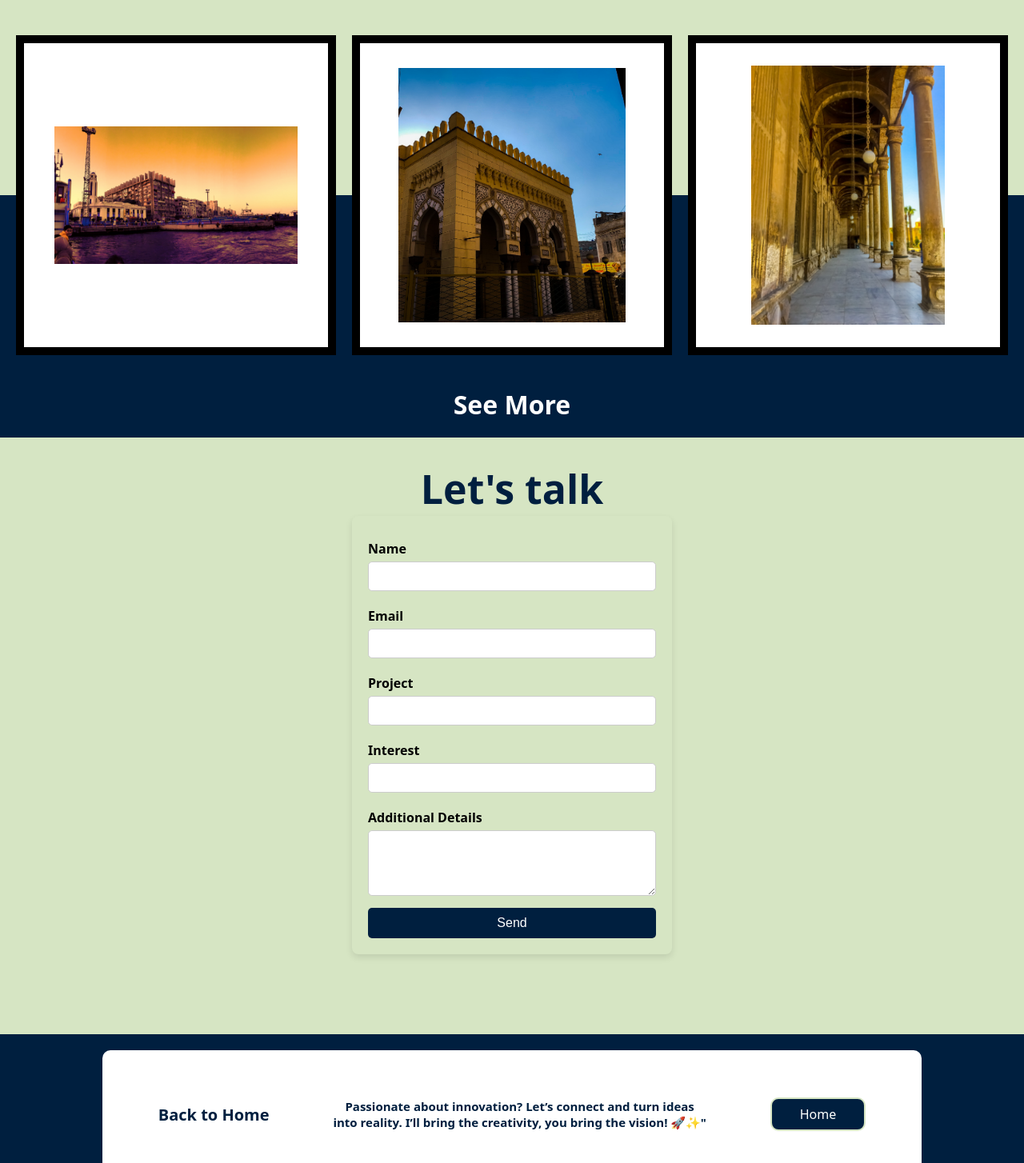
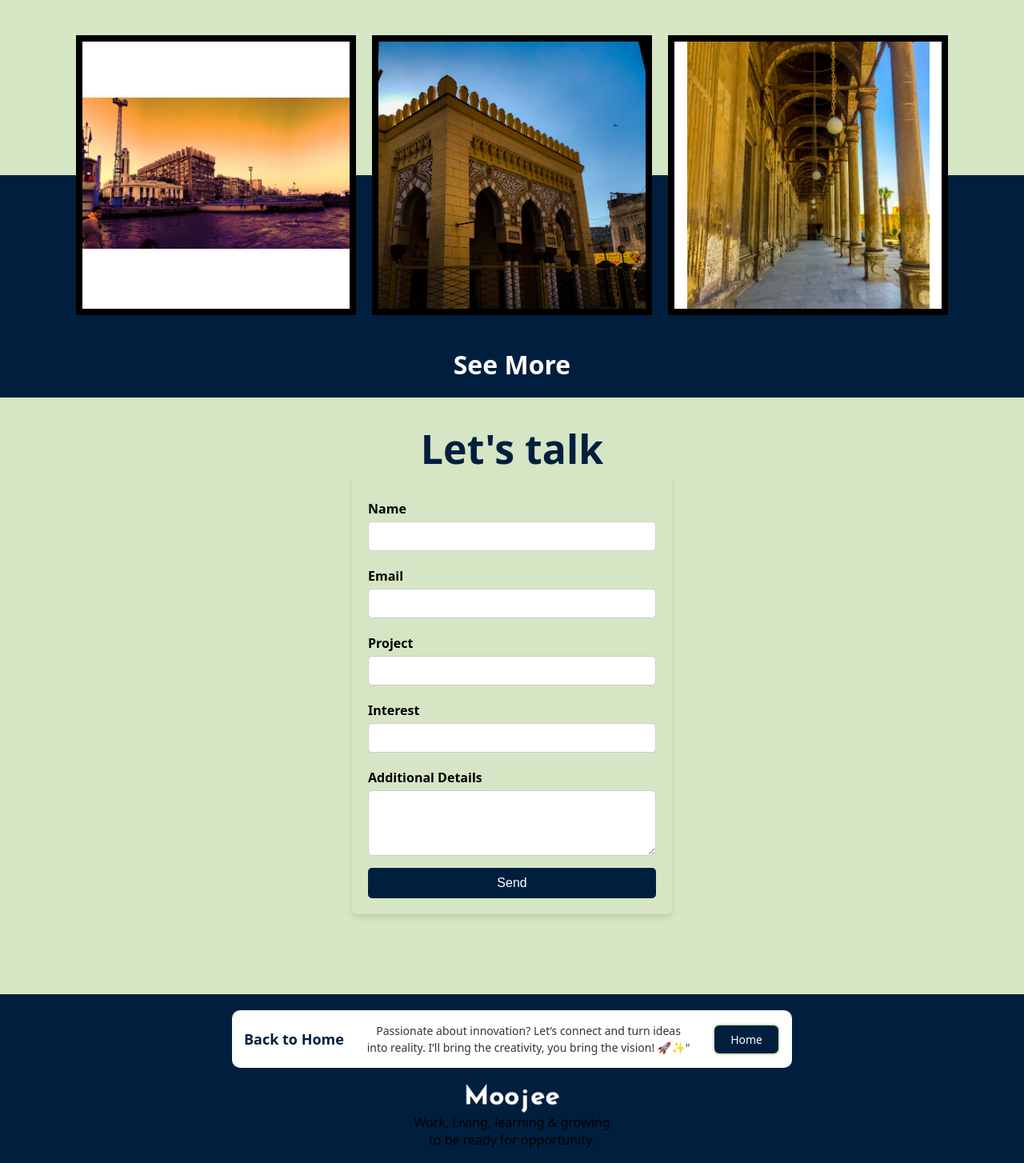
Before and after one commit to mohamedelkhoreby/portofilo, a React (Vite) app: page /about in a window 1280 px wide. Shown: the part 580-2034 px from the top of the page at 80% size. Built offline with nearby package versions, Linux system fonts and the light colour scheme.

Commit message:
Fix GitHub Pages deployment

```diff
--- a/package.json
+++ b/package.json
@@ -3,7 +3,7 @@
   "private": true,
   "version": "0.0.0",
   "type": "module",
-  "homepage": "https://mohamedelkhoreby.github.io/portofilo",
+  "homepage": "https://mohamedelkhoreby.github.io/",
   "scripts": {
     "dev": "vite",
     "build": "vite build",
--- a/src/components/Footor/Footer.jsx
+++ b/src/components/Footor/Footer.jsx
@@ -3,35 +3,38 @@ import Logo from "../../assets/logo.png";
 import InstagramIcon from "../../Assets/instagram.svg";
 import LinkedInIcon from "../../Assets/linkedin.svg";
 import GitHubIcon from "../../Assets/github.svg";
-import { Link } from "react-router-dom";
+import { Link, useLocation } from "react-router-dom";
 
 export default function Footer() {
-  const currentPath = window.location.pathname;
-
+  const location = useLocation(); // ✅ الحصول على المسار الحالي
+  const currentPath = location.pathname; // ✅ تحديد الـ path الصحيح
   return (
     <>
       <div className="footer">
         <div className="top-container">
-          {currentPath === "/home" ? (
+          {""}
+          {currentPath == "/home" ? (
             <h3 className="stack-footer-title">Start Collaboration</h3>
           ) : (
             <h3 className="stack-footer-title">Back to Home</h3>
           )}
-          {currentPath === "/home" ? (
+          {""}
+          {currentPath == "/home" ? (
             <p className="stack-footer-text">
               Excited to collaborate? Let's schedule a time <br /> to chat I’ll
               bring the coffee!" ☕😊
             </p>
           ) : (
             <p className="stack-footer-text">
-            Passionate about innovation? Let’s connect and turn ideas<br /> into reality.
-            I’ll bring the creativity, you bring the vision! 🚀✨"
-          </p>
+              Passionate about innovation? Let’s connect and turn ideas
+              <br /> into reality. I’ll bring the creativity, you bring the
+              vision! 🚀✨"
+            </p>
           )}
-
-          {currentPath === "/home" ? (
+          {""}
+          {currentPath == "/home" ? (
             <Link
-              to="/about"
+              to="about"
               className="stack-footer-button"
               onClick={() => (window.location.href = "/about")}
             >
@@ -39,7 +42,7 @@ export default function Footer() {
             </Link>
           ) : (
             <Link
-              to="/home"
+              to="home"
               className="stack-footer-button"
               onClick={() => (window.location.href = "/home")}
             >
--- a/src/components/Home/Projects.jsx
+++ b/src/components/Home/Projects.jsx
@@ -38,11 +38,11 @@ export const Projects = () => {
           <img src={fashionclub} alt="fashionclub" className="project-image" />
         </div>
       </div>
-      <div className="medassist">
+      <div className="freshcart">
         <div className="freshcart-image-container">
-          <img src={FreshCart} alt="freshcart" className="project-image" />
+          <img src={FreshCart} alt="FreshCart" className="project-image" />
         </div>
-        <div className="medassist-info">
+        <div className="freshcart-info">
           <div className="freshcart-title">
             <h2>FreshCart</h2>
           </div>
--- a/src/components/Navbar/Navbar.jsx
+++ b/src/components/Navbar/Navbar.jsx
@@ -6,7 +6,9 @@ export default function Navbar() {
   return <>
     <nav className="navbar navbar-expand-lg bg-body-tertiary">
       <div className="navbar-brand">
-        <img src={Logo} alt="Logo" className="logo-navbar" />
+        <Link to="home">
+          <img src={Logo} alt="Logo" className="logo-navbar" />
+        </Link>
       </div>
       <div className="nav-links">
         <Link to="home" className="nav-button">Home</Link>
--- a/src/index.css
+++ b/src/index.css
@@ -71,6 +71,7 @@ body {
   background-color: #000000;
   color: #ffffff;
   block-size: 20px;
+  text-align: center;
   text-decoration: none;
   padding: 5px 15px;
   border-radius: 3px;
@@ -110,24 +111,29 @@ body {
   padding: 20px;
   background: linear-gradient(to bottom, #001f3f 50%, #d6e5c3 50%);
 }
-.medassist {
+.medassist,
+.fashionclub,
+.freshcart {
   display: flex;
   flex-direction: row;
   justify-content: center;
+  align-items: center;
   gap: 30px;
+  width: 100%;
   padding: 20px;
   animation: slideInFromLeft 1s ease-out forwards;
 }
 .medassist-image-container {
   background-color: #cec8ef;
   justify-content: center;
-  align-items: center; /* Center content vertically */
-  display: flex; /* Enable flexbox */
+  align-items: center;
+  display: flex;
   border-radius: 60px;
   width: 400px;
   height: 400px;
 }
-.medassist-info {
+.medassist-info,
+.freshcart-info{
   flex-direction: column;
   justify-content: space-evenly;
   display: flex;
@@ -142,14 +148,6 @@ body {
   font-size: 22px;
   color: #ffffff;
   font-weight: bold;
-}
-.fashionclub {
-  display: flex;
-  flex-direction: row;
-  justify-content: center;
-  gap: 30px;
-  padding: 20px;
-  animation: slideInFromRight 1s ease-out forwards;
 }
 
 @keyframes slideInFromRight {
@@ -171,15 +169,7 @@ body {
   width: 400px;
   height: 400px;
 }
-.freshcart-image-container{
-  background-color: #4fa94d;
-  justify-content: center;
-  align-items: center; /* Center content vertically */
-  display: flex; /* Enable flexbox */
-  border-radius: 60px;
-  width: 400px;
-  height: 400px;
-}
+
 .fashionclub-info {
   flex-direction: column;
   justify-content: space-evenly;
@@ -196,6 +186,16 @@ body {
   font-size: 22px;
   color: #ffffff;
   font-weight: bold;
+}
+.freshcart-image-container {
+  background-color: #4fa94d;
+  justify-content: center;
+  align-items: center;
+  display: flex;
+  border-radius: 60px;
+  width: 400px;
+  height: 400px;
+  overflow: hidden;
 }
 .freshcart-title {
   background-color: #4fa94d;
@@ -216,7 +216,7 @@ body {
   display: flex;
   text-align: center;
   color: #000000;
-  align-items: center; /* Center text vertically */
+  align-items: center;
 }
 /*skills*/
 .section-title {
@@ -298,66 +298,78 @@ body {
   line-height: 1.6;
   margin-top: 10px;
 }
-/*Footer*/
+
 .footer {
   background-color: #001f3f;
-  justify-content: space-between;
   text-align: center;
+  padding: 20px 0;
+  display: flex;
+  flex-direction: column;
   align-items: center;
-  flex-direction: column;
-  position: relative;
-  padding: 20px 0;
 }
 
 .top-container {
-  position: relative;
-  top: 0;
-  left: 50%;
-  transform: translateX(-50%);
-  width: 80%;
-  height: 20vh;
   background-color: #ffffff;
+  width: 70%;
+  max-width: 700px;
+  padding: 15px;
+  border-radius: 10px;
+  text-align: center;
   display: flex;
   align-items: center;
-  justify-content: space-evenly; /* Distribute space between items */
-  border-radius: 10px;
+  justify-content: space-between;
+  margin-bottom: 20px;
+  gap: 15px;
 }
 
 .stack-footer-title {
-  font-size: 20px;
+  font-size: 18px;
   color: #001f3f;
   font-weight: bold;
 }
 
 .stack-footer-text {
-  font-size: 15px;
-  color: #001f3f;
-  padding: 0 10px;
-  font-weight: bold;
-  text-align: center; /* Center the text */
+  font-size: 14px;
+  color: #333;
+  line-height: 1.5;
 }
 
 .stack-footer-button {
   background: #001f3f;
+  color: white;
+  text-decoration: none;
+  padding: 8px 20px;
+  font-size: 14px;
+  border-radius: 8px;
   border: 2px solid #d6e5c3;
-  padding: 8px 35px;
-  font-size: 16px;
-  color: white;
-  border-radius: 10px;
-  text-decoration: none;
   cursor: pointer;
-  transition: 0.3s ease;
+  transition: background 0.3s ease;
 }
-/**/
-.main-footer-text {
-  font-size: 20px;
-  font-weight: bold;
-  text-align: center;
+
+.stack-footer-button:hover {
+  background: #002952;
 }
-.logo-footer {
-  width: 100px;
-  height: auto;
-  padding: 20px;
+
+@media (max-width: 768px) {
+  .top-container {
+    flex-direction: column;
+    align-items: center;
+    width: 90%;
+    padding: 10px;
+  }
+
+  .stack-footer-title {
+    font-size: 16px;
+  }
+
+  .stack-footer-text {
+    font-size: 13px;
+  }
+
+  .stack-footer-button {
+    font-size: 13px;
+    padding: 6px 18px;
+  }
 }
 .social-icons {
   display: flex;
@@ -394,22 +406,96 @@ body {
   background: linear-gradient(to bottom, #d6e5c3 50%, #001f3f 50%);
 }
 .portrait {
-  width: 400px;
-  height: 400px;
+  width: 350px;
+  height: 350px;
+  display: flex;
   justify-content: center;
   align-items: center;
-  display: flex;
   background-color: #ffffff;
-  border: 10px solid #000000;
+  border: 8px solid #000000;
+  overflow: hidden;
 }
+
+
 .portrait-image {
-  width: 80%;
-  display: block;
-  margin: 0 auto; /* Center the image horizontally */
+  width: 100%;
+  max-height: 100%;
+  object-fit: cover;
 }
-.form{
+.form {
   text-align: center;
   margin-top: 30px;
   font-size: 25px;
   color: #001f3f;
 }
+/* التناسق مع الموبايل */
+@media (max-width: 768px) {
+  .intro,
+  .medassist,
+  .fashionclub,
+  .freshcart,
+  .portraits {
+    flex-direction: column;
+    align-items: center;
+    text-align: center;
+  }
+
+  .home-photo,
+  .medassist-image-container,
+  .fashionclub-image-container,
+  .freshcart-image-container,
+  .portrait {
+    width: 90%;
+    height: 300px;
+  }
+
+  .skills-title,
+  .skills-subtitle,
+  .projects-description,
+  .stack-footer-title,
+  .stack-footer-text {
+    font-size: 16px;
+  }
+  .portraits {
+    flex-direction: column; /* تحويل الصور إلى عمود */
+    align-items: center;
+    gap: 15px; /* تقليل المسافات بين العناصر */
+  }
+
+  .portrait {
+    width: 280px; /* تصغير الحجم في الموبايل */
+    height: 280px;
+  }
+
+  .portrait-image {
+    width: 100%;
+    height: 100%; /* التأكد من أن الصورة تملأ الحاوية */
+    object-fit: contain; /* احتفظ بكل الصورة بدون تشويه */
+  }
+  .skills-container,
+  .projects-description {
+    width: 90%;
+    padding: 15px;
+  }
+
+  .navbar {
+    flex-direction: row;
+    height: auto;
+    padding: 10px;
+  }
+
+  .nav-links {
+    flex-direction: row;
+    gap: 10px;
+  }
+
+  .main-footer-text,
+  .crafted {
+    font-size: 14px;
+  }
+
+  .stack-footer-button {
+    font-size: 14px;
+    padding: 6px 20px;
+  }
+}
```
Also changed, not shown: vite.config.js (+4 -4 lines).
